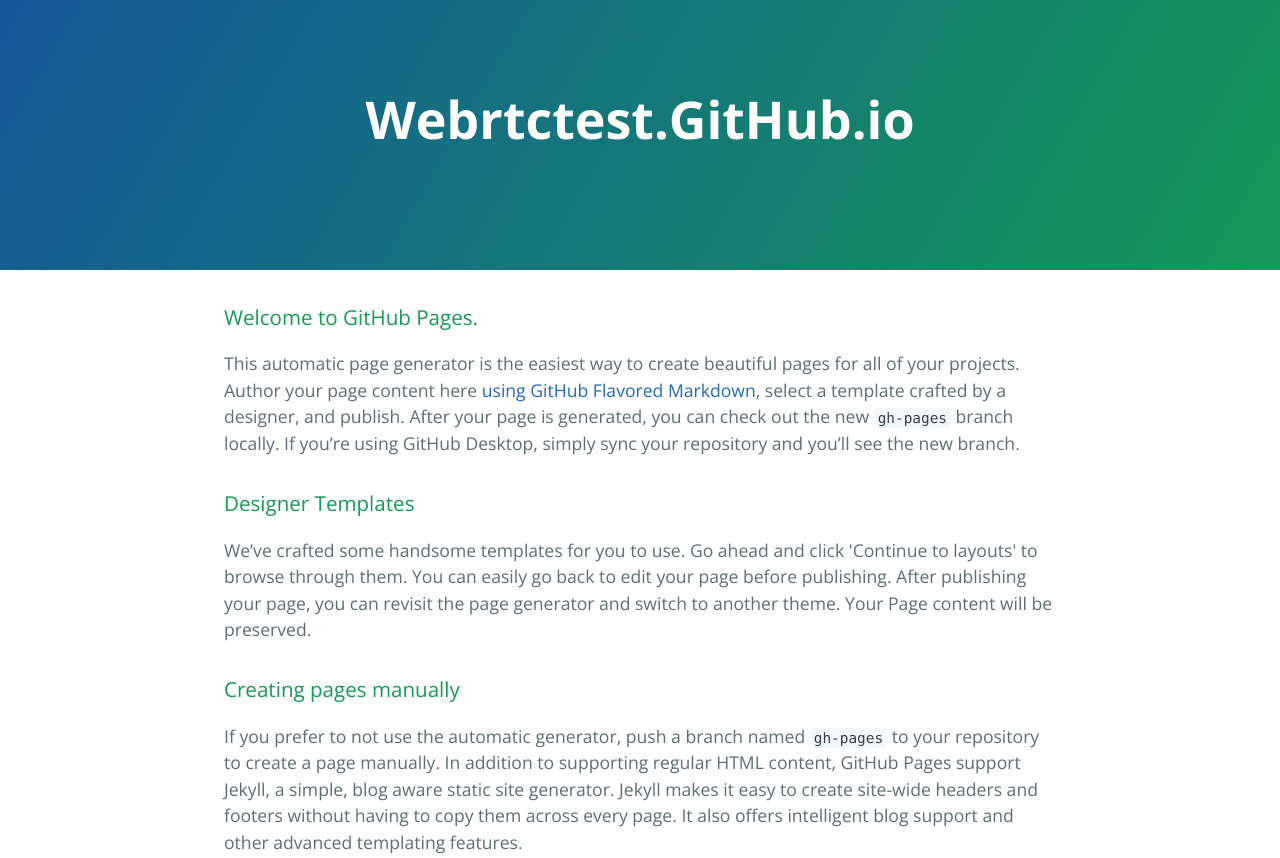
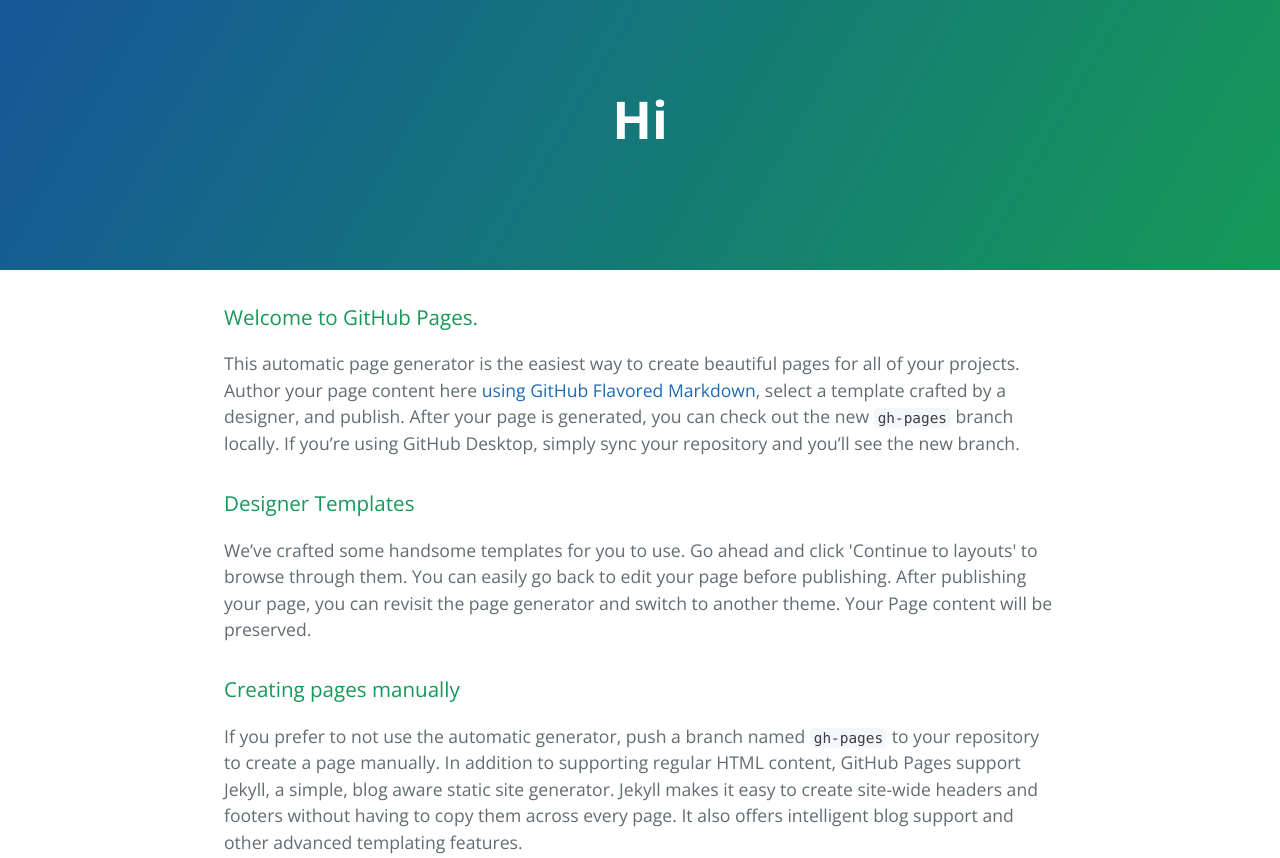
Before and after one commit to webrtctest/webrtctest.github.io, a plain HTML site: page index.html in a window 1280 px wide. Shown: the top 858 px of the page. Drawn offline with nearby package versions, Linux system fonts and the light colour scheme.

Commit message:
Update index.html

```diff
--- a/index.html
+++ b/index.html
@@ -11,7 +11,7 @@
   </head>
   <body>
     <section class="page-header">
-      <h1 class="project-name">Webrtctest.GitHub.io</h1>
+      <h1 class="project-name">Hi</h1>
       <h2 class="project-tagline"></h2>
     </section>
 
```
